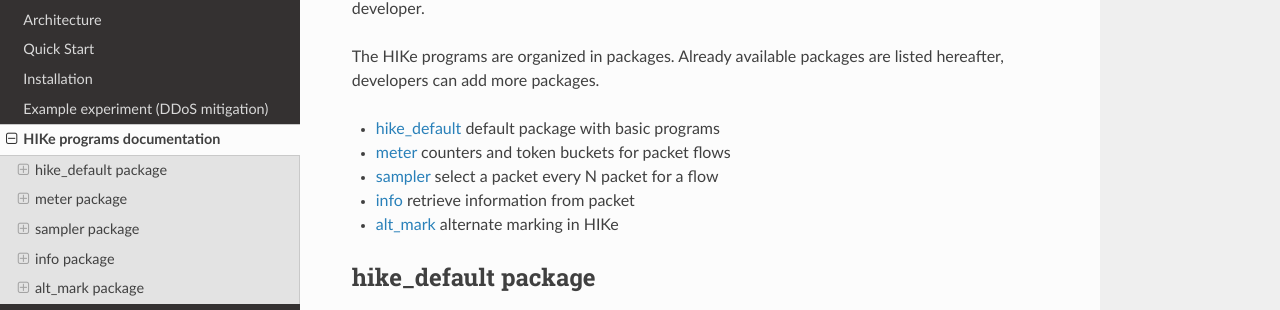
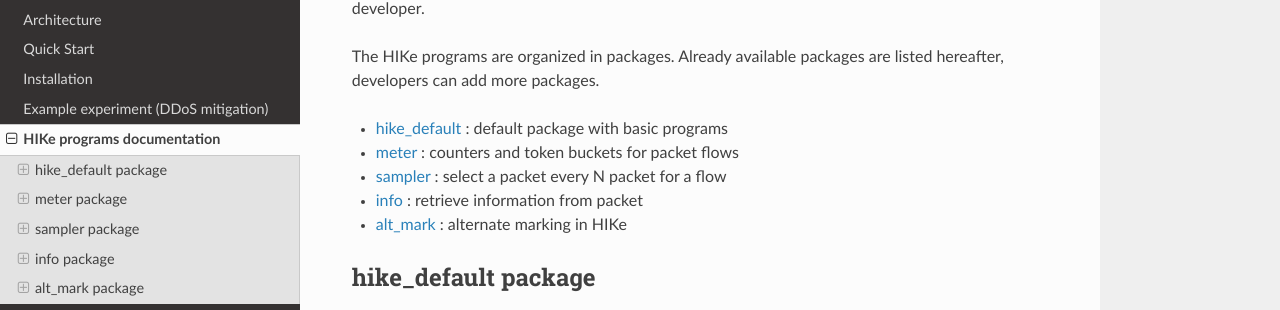
Before and after one commit to hike-eclat/docs, a Sphinx documentation site: the page built from docs/hike_programs.rst, in a window 1280 px wide and 900 px high. Shown: the part 187-497 px from the top of the window. Built offline with Sphinx 7.4.7 and the Read the Docs theme 2.0.0, drawn with Linux system fonts in a browser that asks for light colours; pages that are not in the unit, such as notebooks, are missing from menus.

```diff
--- a/docs/hike_programs.rst
+++ b/docs/hike_programs.rst
@@ -6,11 +6,11 @@ Here you can find the documentation of HIKe programs from the point of view of t
 The HIKe programs are organized in packages. Already available packages are listed hereafter, developers can
 add more packages.
 
-- `hike_default <#hike-default-package>`_ default package with basic programs
-- `meter <#meter-package>`_ counters and token buckets for packet flows
-- `sampler <#sampler-package>`_ select a packet every N packet for a flow
-- `info <#info-package>`_ retrieve information from packet
-- `alt_mark <#alt-mark-package>`_ alternate marking in HIKe
+- `hike_default <#hike-default-package>`_ : default package with basic programs
+- `meter <#meter-package>`_ : counters and token buckets for packet flows
+- `sampler <#sampler-package>`_ : select a packet every N packet for a flow
+- `info <#info-package>`_ : retrieve information from packet
+- `alt_mark <#alt-mark-package>`_ : alternate marking in HIKe
 
 hike_default package
 ---------
```
